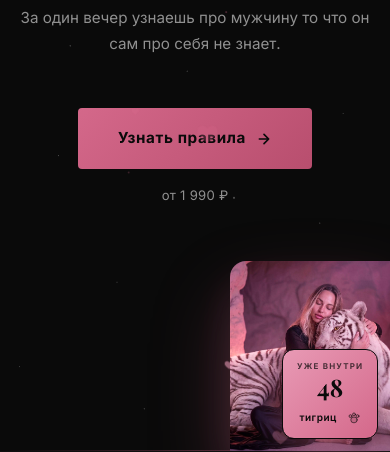
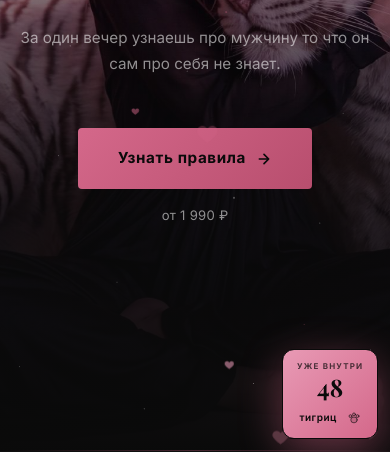
Before and after one commit to paninaliubov-ops/my-site, a plain HTML site: page index.html in a window 390 px wide. Shown: the part 393-845 px from the top of the page. Drawn offline with nearby package versions, Linux system fonts and the light colour scheme; a web font is replaced by a local one.

Commit message:
Transform hero image to fullscreen background with dark gradient overlay for text readability

```diff
--- a/index.html
+++ b/index.html
@@ -239,7 +239,12 @@
       justify-content: center;
       text-align: center;
       overflow: hidden;
-      background: radial-gradient(ellipse 80% 60% at 50% 0%, rgba(212,104,138,0.12) 0%, transparent 60%), var(--bg);
+      background:
+        linear-gradient(180deg, rgba(0,0,0,0.6) 0%, rgba(0,0,0,0.3) 30%, rgba(10,10,10,0.8) 70%, rgba(10,10,10,1) 100%),
+        url('images/hero-tigress.jpg') center/cover no-repeat,
+        radial-gradient(ellipse 80% 60% at 50% 0%, rgba(212,104,138,0.12) 0%, transparent 60%),
+        var(--bg);
+      background-attachment: fixed;
     }
 
     .stars {
@@ -366,36 +371,7 @@
 
     /* ─── HERO IMAGE ─── */
     .hero-image {
-      position: absolute;
-      right: -100px;
-      top: 50%;
-      transform: translateY(-50%);
-      width: 500px;
-      height: 600px;
-      z-index: 1;
-      opacity: 0;
-      animation: slideInRight 1.2s ease-out 0.4s forwards;
-      pointer-events: none;
-    }
-
-    .hero-image img {
-      width: 100%;
-      height: 100%;
-      object-fit: cover;
-      border-radius: 20px;
-      box-shadow: 0 40px 80px rgba(212, 104, 138, 0.25), 0 20px 40px rgba(212, 104, 138, 0.15);
-      filter: brightness(1.05);
-    }
-
-    @keyframes slideInRight {
-      0% {
-        opacity: 0;
-        transform: translateY(-50%) translateX(100px);
-      }
-      100% {
-        opacity: 1;
-        transform: translateY(-50%) translateX(0);
-      }
+      display: none;
     }
 
     .scroll-hint {
@@ -1366,11 +1342,6 @@
 
     @media (max-width: 900px) {
       .how-steps { grid-template-columns: 1fr; }
-    }
-
-    @media (min-width: 701px) and (max-width: 900px) {
-      .hero-image { width: 280px !important; height: 340px !important; position: absolute !important; right: -40px !important; bottom: 80px !important; top: auto !important; transform: none !important; border-radius: 20px !important; }
-      .hero-image img { border-radius: 20px !important; }
     }
 
     @media (max-width: 700px) {
@@ -1395,10 +1366,8 @@
       }
       .tigress-widget-sub .svg-em { width: 14px; height: 14px; }
 
-      .hero-inner { padding: 60px 16px 140px; }
+      .hero-inner { padding: 60px 16px 100px; }
       .hero-sub br { display: none; }
-      .hero-image { position: fixed !important; right: 0 !important; bottom: 0 !important; top: auto !important; transform: none !important; width: 160px !important; height: 190px !important; animation: none !important; opacity: 1 !important; border-radius: 16px 0 0 0; z-index: 1; }
-      .hero-image img { border-radius: 16px 0 0 0; }
       section { padding: 64px 0; }
       section { padding: 72px 0; }
       .pain-grid { grid-template-columns: 1fr; }
```
